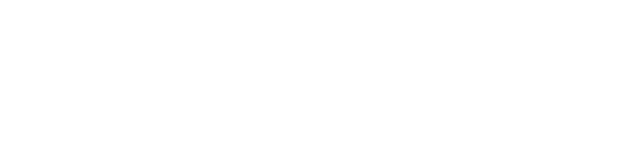
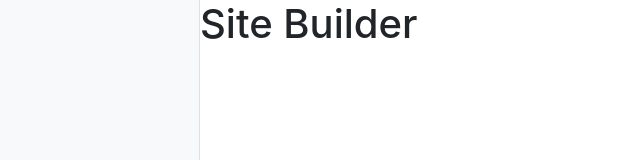
Before and after one commit to nerty777/site_builder, a website built with webpack: page src/index.html in a window 1280 px wide. Shown: the top 160 px of the page, without its empty margins (0-640 px from the left). Built offline with nearby package versions, Linux system fonts and the light colour scheme.

Commit message:
structure app

```diff
--- a/package.json
+++ b/package.json
@@ -19,7 +19,9 @@
   },
   "homepage": "https://github.com/ivankozhyn/site_builder/build",
   "devDependencies": {
+    "css-loader": "^4.2.2",
     "html-webpack-plugin": "^4.4.1",
+    "style-loader": "^1.2.1",
     "webpack": "^4.44.1",
     "webpack-cli": "^3.3.12",
     "webpack-dev-server": "^3.11.0"
--- a/src/index.html
+++ b/src/index.html
@@ -5,11 +5,24 @@
   <meta charset="UTF-8">
   <meta name="viewport" content="width=device-width, initial-scale=1.0">
   <meta http-equiv="X-UA-Compatible" content="ie=edge">
+  <link rel="stylesheet"
+    href="https://stackpath.bootstrapcdn.com/bootstrap/4.5.2/css/bootstrap.min.css"
+    integrity="sha384-JcKb8q3iqJ61gNV9KGb8thSsNjpSL0n8PARn9HuZOnIxN0hoP+VmmDGMN5t9UJ0Z"
+    crossorigin="anonymous">
   <title>Site Builder</title>
 </head>
 
 <body>
-
+  <div id="app" class="container-fluid">
+    <div id="panel" class="bg-light sidebar"></div>
+    <div id="site" class="content">
+      <div class="row">
+        <div class="col-sm">
+          <h1>Site Builder</h1>
+        </div>
+      </div>
+    </div>
+  </div>
 </body>
 
 </html>
--- a/src/index.js
+++ b/src/index.js
@@ -0,0 +1 @@
+import './styles/main.css'
--- /dev/null
+++ b/src/styles/main.css
@@ -0,0 +1,22 @@
+#app {
+  position: relative;
+}
+
+.content {
+  position: absolute;
+  top: 0;
+  right: 0;
+  left: 200px;
+}
+
+.sidebar {
+  position: fixed;
+  top: 0;
+  bottom: 0;
+  left: 0;
+  z-index: 100;
+  width: 200px;
+  padding: 10px;
+  overflow-y: auto;
+  box-shadow: inset -1px 0 0 rgba(0, 0, 0, 0.1);
+}
--- a/webpack.config.js
+++ b/webpack.config.js
@@ -12,5 +12,13 @@ module.exports = {
   },
   plugins: [new HtmlWebpackPlugin({
     template: './src/index.html'
-  })]
+  })],
+  module: {
+    rules: [
+      {
+        test: /\.css$/i,
+        use: ['style-loader', 'css-loader'],
+      },
+    ],
+  },
 }
```
Also changed, not shown: 1 other file.
